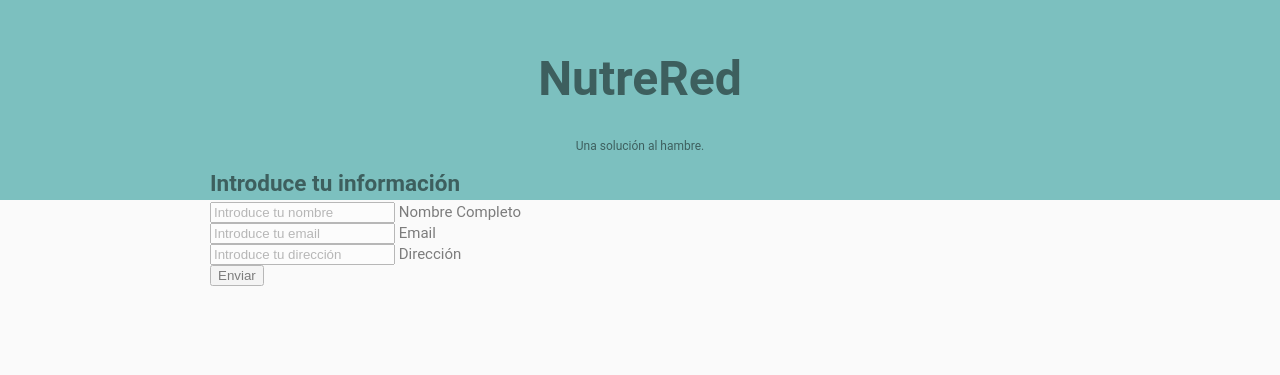
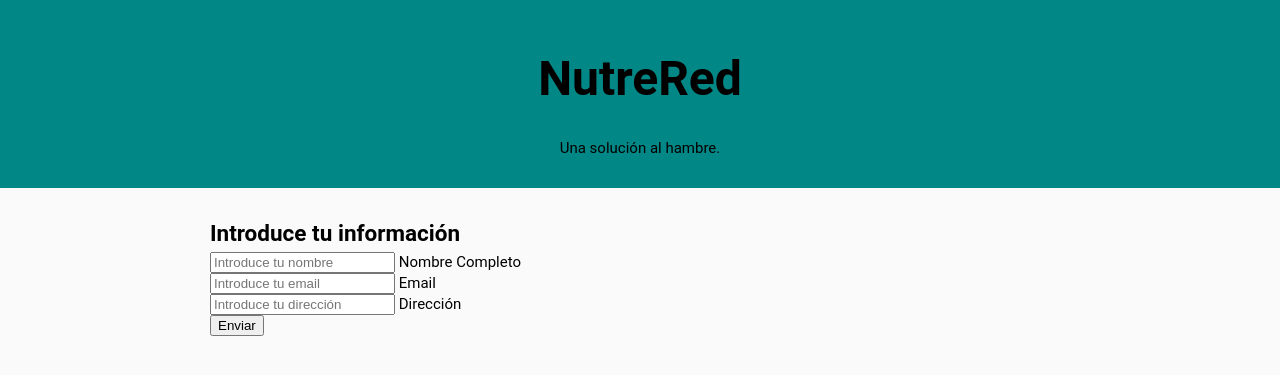
Before and after one commit to SourSushi360/HackMTY2023, a Flask app: page / in a window 1280 px wide. Shown: the top 375 px of the page. Run offline with Flask 3, Linux system fonts and the light colour scheme.

Commit message:
edicion pagina web

```diff
--- a/CSS/styles.css
+++ b/CSS/styles.css
@@ -33,13 +33,11 @@
     width: 100%;
     position: absolute;
     top: 0;
-    opacity: 0.5;
   }
   .card-container {
     display: flex;
     justify-content: center;
     margin-top: -40vh;
-    opacity: 0.5;
   }
   .mdc-card {
     width: 100%;
@@ -59,8 +57,11 @@
     font-size: 48px; /* Cambia el tamaño de letra a 24 píxeles (puedes ajustar este valor según tus preferencias) */
     margin-top: 42vh;
   }
+  h2 {
+    margin-top: 42vh;
+  }
   p {
-    font-size: 12px; /* Cambia el tamaño de letra a 24 píxeles (puedes ajustar este valor según tus preferencias) */
+    font-size: 15px; /* Cambia el tamaño de letra a 24 píxeles (puedes ajustar este valor según tus preferencias) */
   }
 
   .mdc-text-field--radio {
@@ -70,3 +71,7 @@
   .mdc-text-field--radio input {
     font-size: 0.875rem;
   }
+
+  #title_page {
+    background-color: #018786;
+  }
--- a/templates/index.html
+++ b/templates/index.html
@@ -2,14 +2,12 @@
 <html>
   <link rel="stylesheet" href="../CSS/styles.css">
   <main>
-      <div class="ribbon"></div>
-      <div class="card-container">
+
+      <div class="card-container" id="title_page">
         <div class="mdc-card">
 
-          <form action="/submit" method="post">
             <div class="mdc-layout-grid">
               <div class="mdc-layout-grid__inner">
-
 
                 <div class="mdc-layout-grid__cell--span-4-phone mdc-layout-grid__cell--span-8-tablet mdc-layout-grid__cell--span-12-desktop">
                   <div class="test">
@@ -20,6 +18,16 @@
                   <p id="description">Una solución al hambre.</p>
                   </div>
                 </div>
+              </div>
+            </div>
+          </div>
+        </div>
+      </div>
+      <div class="card-container">
+        <div class="mdc-card">
+          <form action="/submit" method="post">
+            <div class="mdc-layout-grid">
+              <div class="mdc-layout-grid__inner">
                 <div class="mdc-layout-grid__cell--span-4-phone mdc-layout-grid__cell--span-8-tablet mdc-layout-grid__cell--span-12-desktop">
                   <h2>Introduce tu información</h2>
                 </div>
@@ -52,13 +60,6 @@
                   </label>
                 </div>
 
-                <div class="mdc-layout-grid__cell--span-4-phone mdc-layout-grid__cell--span-8-tablet mdc-layout-grid__cell--span-6-desktop">
-                  <select name="tipo" id="dropdown">
-                    <option value="C">Soy una caridad</option>
-                    <option value="D">Soy una empresa socialmente responsable</option>
-                  </select>
-                </div>
-
                 <div class="mdc-layout-grid__cell--span-4-phone mdc-layout-grid__cell--span-6-tablet mdc-layout-grid__cell--span-9-desktop">
                   <label id="email-label" class="mdc-text-field mdc-text-field--filled w-100">
                     <span class="mdc-text-field__ripple"></span>
@@ -72,6 +73,13 @@
                     <span class="mdc-line-ripple"></span>
                   </label>
                 </div>
+
+                <div class="mdc-layout-grid__cell--span-4-phone mdc-layout-grid__cell--span-8-tablet mdc-layout-grid__cell--span-6-desktop">
+                  <select name="tipo" id="dropdown">
+                    <option value="C">Soy una caridad</option>
+                    <option value="D">Soy una empresa socialmente responsable</option>
+                  </select>
+                </div>
               </div>
             </div>
             <input type="submit" value="Enviar">
```
